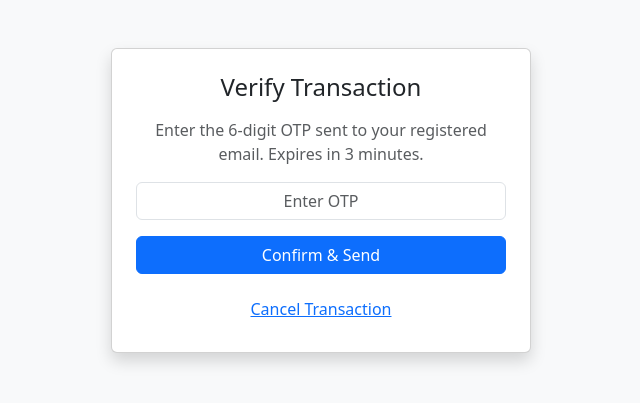
After one commit to dhrumildhameliya/PayShield, a Flask app: template templates/verify_risk_otp.html in a window 1280 px wide. The commit adds this page. Shown: the top 403 px of the page, without its empty margins (319-959 px from the left). Run offline with Flask 3, Linux system fonts and the light colour scheme; the template is opened without the code that fills it, so the values that code supplies are empty.

Commit message:
Update and Changes

```diff
--- a/app.py
+++ b/app.py
@@ -580,10 +580,6 @@ def wallet_verify():
 
 @app.route('/add_bank', methods=['GET', 'POST'])
 def add_bank():
-    import mysql.connector
-    import random
-    from datetime import datetime, timedelta
-    from flask import session, flash, redirect, url_for, render_template, request
 
     if 'email' not in session:
         flash("Please log in first.", "warning")
@@ -987,6 +983,7 @@ def send_email_transaction(to_email, subject, body):
 #     - PayShield Security Team
 #     """
 #     send_email_transaction(receiver_email, subject_receiver, message_receiver)
+
 def send_payment_emails(sender_email, sender_name, sender_upi,receiver_email, receiver_name, receiver_upi,amount, note, tx_id):
     sender_app_email = "payshield77@gmail.com"
     sender_password = "jevapqmlljxqkjyj"  # App Password
--- /dev/null
+++ b/templates/verify_risk_otp.html
@@ -0,0 +1,28 @@
+<!doctype html>
+<html lang="en">
+<head>
+  <meta charset="utf-8">
+  <title>Verify Transaction OTP - PayShield</title>
+  <link href="https://cdn.jsdelivr.net/npm/bootstrap@5.3.0/dist/css/bootstrap.min.css" rel="stylesheet">
+</head>
+<body class="bg-light">
+<div class="container mt-5">
+  <div class="card shadow p-4 mx-auto" style="max-width:420px;">
+    <h4 class="mb-3 text-center">Verify Transaction</h4>
+    <p class="text-muted text-center">Enter the 6-digit OTP sent to your registered email. Expires in 3 minutes.</p>
+    <form method="POST">
+      <div class="mb-3">
+        <input type="text" name="otp" class="form-control text-center" maxlength="6" pattern="\d{6}" required placeholder="Enter OTP">
+      </div>
+      <div class="d-grid">
+        <button class="btn btn-primary">Confirm & Send</button>
+      </div>
+    </form>
+
+    <div class="mt-3 text-center">
+      <a href="{{ url_for('send_money') }}" class="btn btn-link">Cancel Transaction</a>
+    </div>
+  </div>
+</div>
+</body>
+</html>
```
Also changed, not shown: templates/send_money.html (+0 -38 lines).
